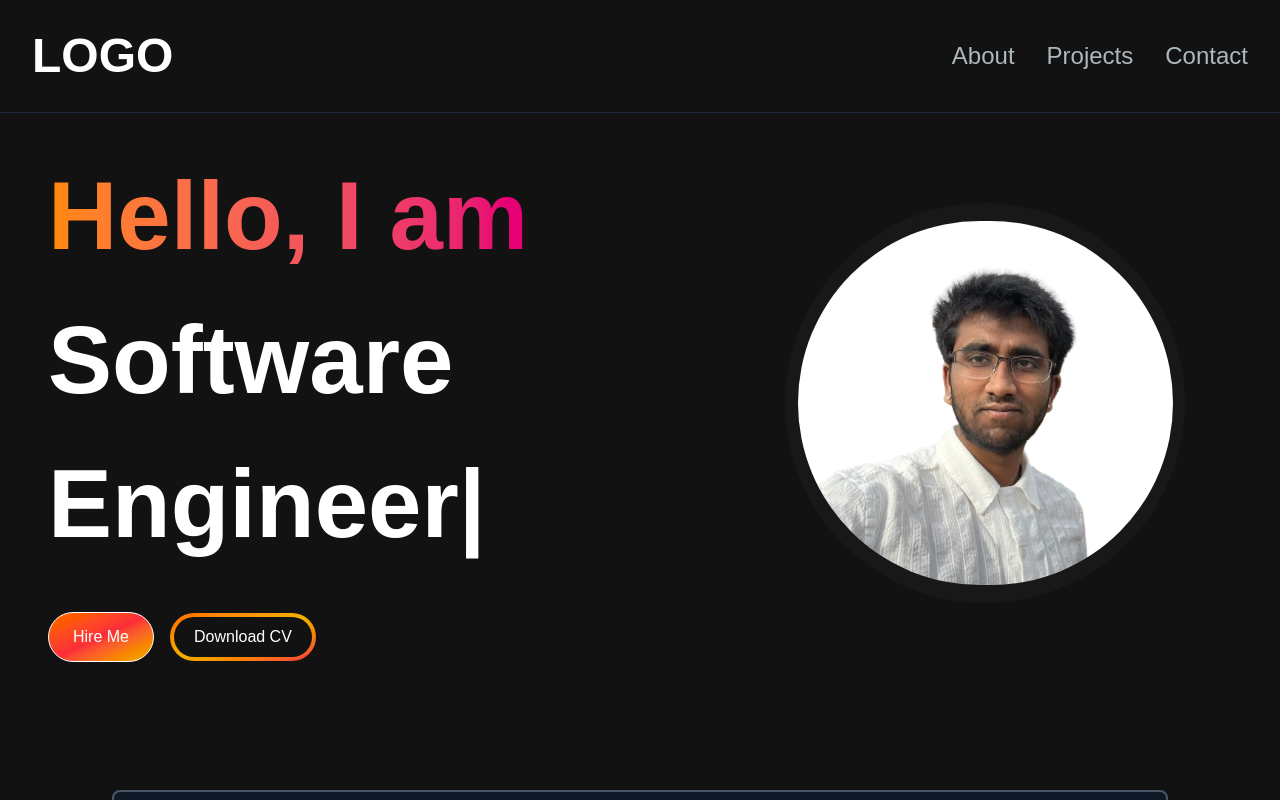
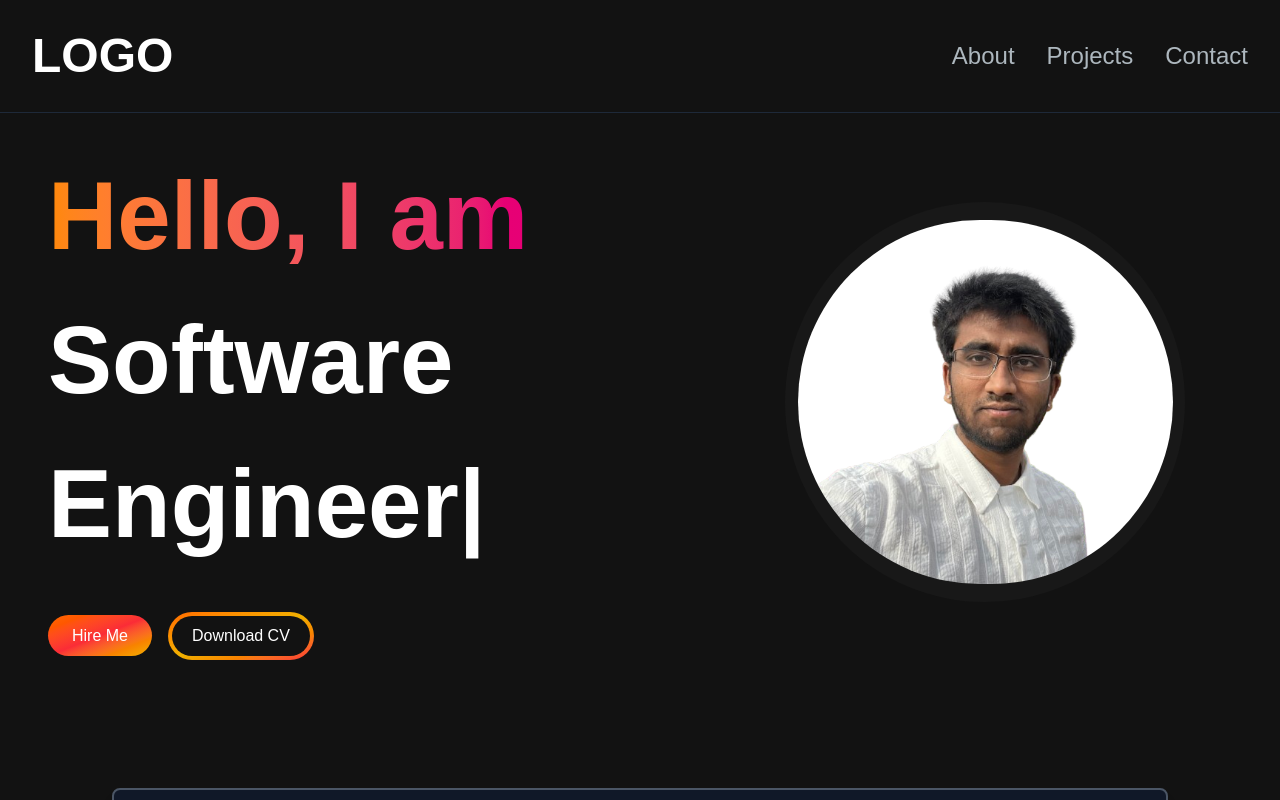
Before and after one commit to sutpat1/portfolio-website, a Next.js app: page / in a window 1280 px wide. Shown: the top 800 px of the page. Built offline with nearby package versions, Linux system fonts and the light colour scheme.

Commit message:
Fixed Hire Me Button

```diff
--- a/src/app/components/HeroSection.jsx
+++ b/src/app/components/HeroSection.jsx
@@ -2,7 +2,7 @@
 import React from "react";
 import Image from "next/image";
 import { TypeAnimation } from 'react-type-animation';
-import EmailSection from "./EmailSection";
+import Link from "next/link";
 
 
 
@@ -38,11 +38,11 @@ const HeroSection= () => {
                 <p className="text-[#ADB7BE] text-base text-lg mb-6 lg:text-xl ">
                 </p>
                 <div className="mt-6">
-                    <button
-                     //onClick={() => <EmailSection/>}
-                    className="px-6 py-3 w-full sm:w-fit rounded-full mr-4 bg-gradient-to-br from-orange-500 via-red-500 to-yellow-500 hover:bg-slate-200 text-white border border-white mt-3">
+                    <Link
+                    href="/#contact"
+                    className="px-6 py-3 w-full sm:w-fit rounded-full mr-4 bg-gradient-to-br from-orange-500 via-red-500 to-yellow-500 hover:bg-slate-200 text-white ">
                         Hire Me
-                    </button>
+                    </Link>
                     <button
                      onClick={() => window.open("/documents/March2025CVSharvUtpat.pdf", "_blank")}
                     className="px-1 py-1 w-full sm:w-fit rounded-full mr-4 bg-gradient-to-br from-orange-500 via-yellow-500 to-red-500 hover:bg-slate-800 text-white  mt-3">
```
